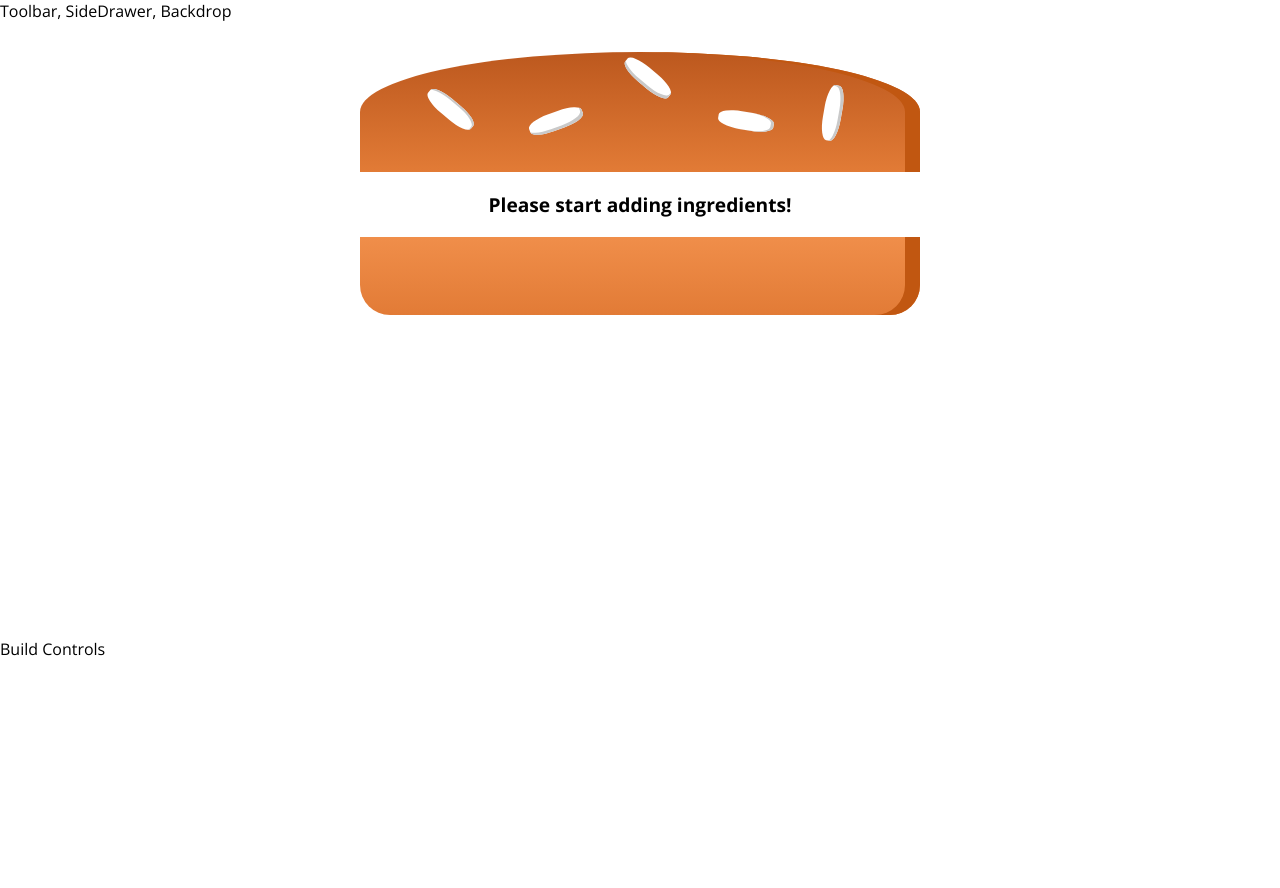
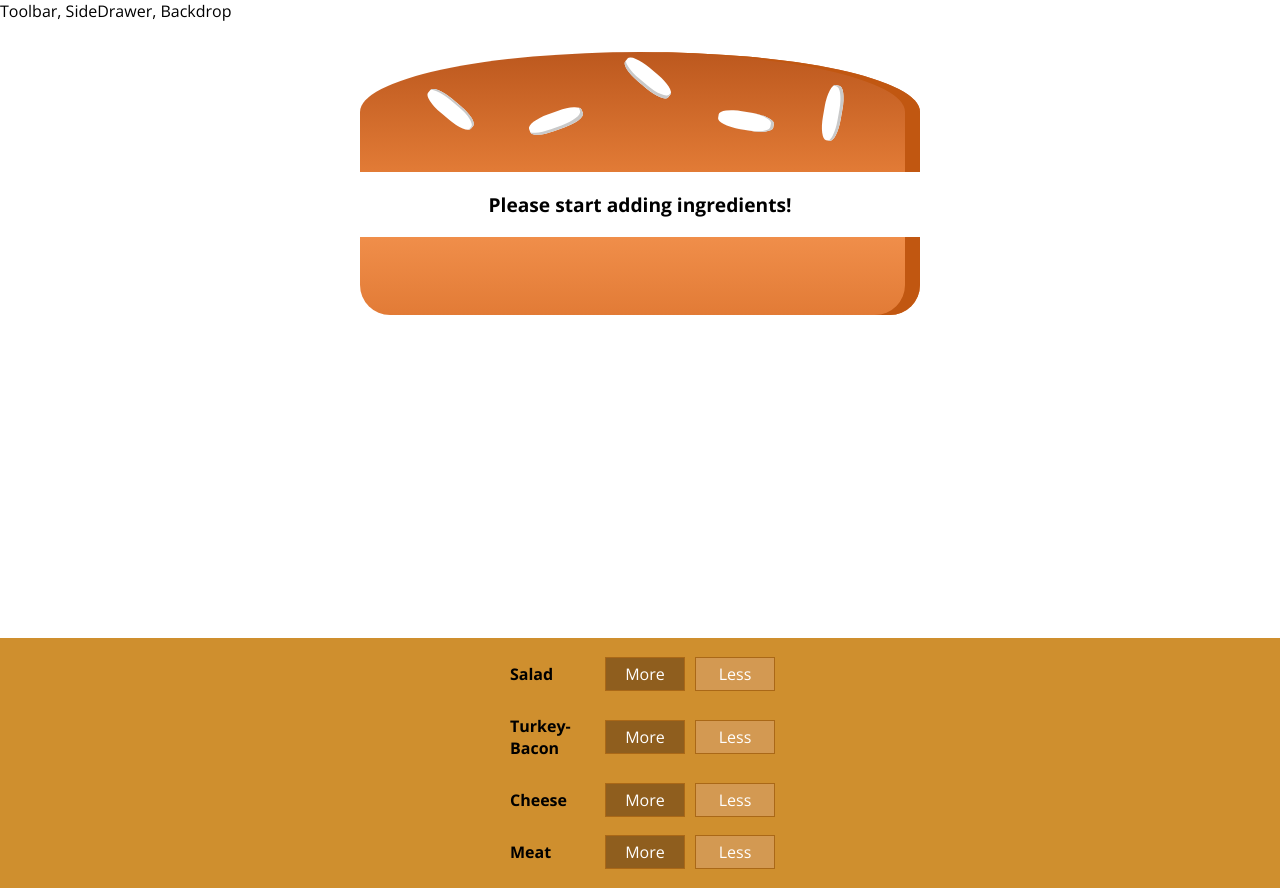
Before and after one commit to majidm55/Burger-Builder, a React app: page / in a window 1280 px wide. Before the commit the page ends 800 px from the top, so only its background shows below. Built offline with nearby package versions, Linux system fonts and the light colour scheme.

Commit message:
adding build controls to the UI

```diff
--- /dev/null
+++ b/src/components/Burger/BuildControls/BuildButtons/BuildButtons.css
@@ -0,0 +1,58 @@
+.BuildButtons {
+  display: flex;
+  justify-content: space-between;
+  align-items: center;
+  margin: 5px 0;
+}
+
+.BuildButtons button {
+  display: block;
+  font: inherit;
+  padding: 5px;
+  margin: 0 5px;
+  width: 80px;
+  border: 1px solid #AA6817;
+  cursor: pointer;
+  outline: none;
+}
+
+.BuildButtons button:disabled {
+  background-color: #AC9980;
+  border: 1px solid #7E7365;
+  color: #ccc;
+  cursor: default;
+}
+
+.BuildButtons button:hover:disabled {
+  background-color: #AC9980;
+  color: #ccc;
+  cursor: not-allowed;
+}
+
+.Label {
+  padding: 10px;
+  font-weight: bold;
+  width: 80px;
+}
+
+.BuildButtons .Less {
+  background-color: #D39952;
+  color: white;
+}
+
+.BuildButtons .More {
+  background-color: #8F5E1E;
+  color: white;
+}
+
+.BuildButtons .Less:hover,
+.BuildButtons .Less:active {
+  background-color: #DAA972;
+  color: white;
+}
+
+.BuildButtons .More:hover,
+.BuildButtons .More:active {
+  background-color: #99703F;
+  color: white;
+}
--- /dev/null
+++ b/src/components/Burger/BuildControls/BuildButtons/BuildButtons.js
@@ -0,0 +1,13 @@
+import React from 'react';
+
+import classes from './BuildButtons.css';
+
+const buildButtons = (props) => (
+  <div className={classes.BuildButtons}>
+    <div className={classes.Label}>{props.label}</div>
+    <button className={classes.More}>More</button>
+    <button className={classes.Less}>Less</button>
+  </div>
+);
+
+export default buildButtons;
--- /dev/null
+++ b/src/components/Burger/BuildControls/BuildControls.css
@@ -0,0 +1,10 @@
+.BuildControls {
+  width: 100%;
+  background-color: #CF8F2E;
+  display: flex;
+  flex-flow: column;
+  align-items: center;
+  box-shadow: 0 2px 1px #ccc;
+  margin: auto;
+  padding: 10px 0;
+}
--- /dev/null
+++ b/src/components/Burger/BuildControls/BuildControls.js
@@ -0,0 +1,21 @@
+import React from 'react';
+import classes from './BuildControls.css';
+import BuildButtons from '../BuildControls/BuildButtons/BuildButtons';
+
+const controls = [
+  { label: 'Salad', type: 'salad'},
+  { label: 'Turkey-Bacon', type: 'turkeyBacon'},
+  { label: 'Cheese', type: 'cheese'},
+  { label: 'Meat', type: 'meat'}
+];
+const buildControls = (props) => (
+  <div className={classes.BuildControls}>
+    {controls.map(el => (
+      <BuildButtons key={el.label} label={el.label}/>
+    ))
+    }
+  </div>
+);
+
+
+export default buildControls;
--- a/src/containers/BurgerBuilder/BurgerBuilder.js
+++ b/src/containers/BurgerBuilder/BurgerBuilder.js
@@ -1,6 +1,8 @@
 import React, { Component } from 'react';
 import Aux from '../../hoc/Aux';
 import Burger from '../../components/Burger/Burger';
+import BuildContorls from '../../components/Burger/BuildControls/BuildControls';
+
 class BurgerBuilder extends Component {
   state = {
     ingredients : {
@@ -14,7 +16,7 @@ class BurgerBuilder extends Component {
     return (
       <Aux>
         <Burger ingredients={this.state.ingredients}/>
-        <div>Build Controls</div>
+        <BuildContorls />
 
       </Aux>
     );
```
